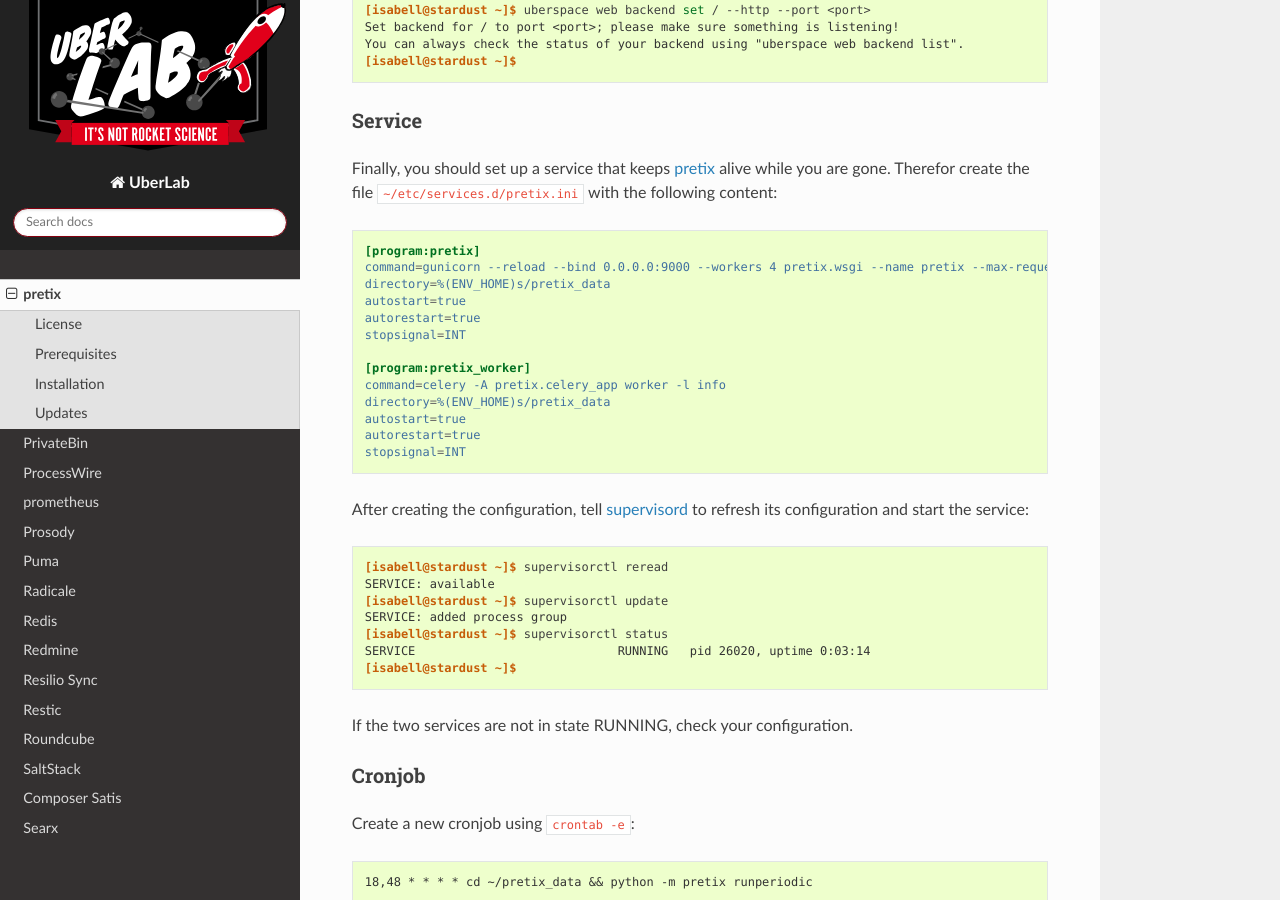
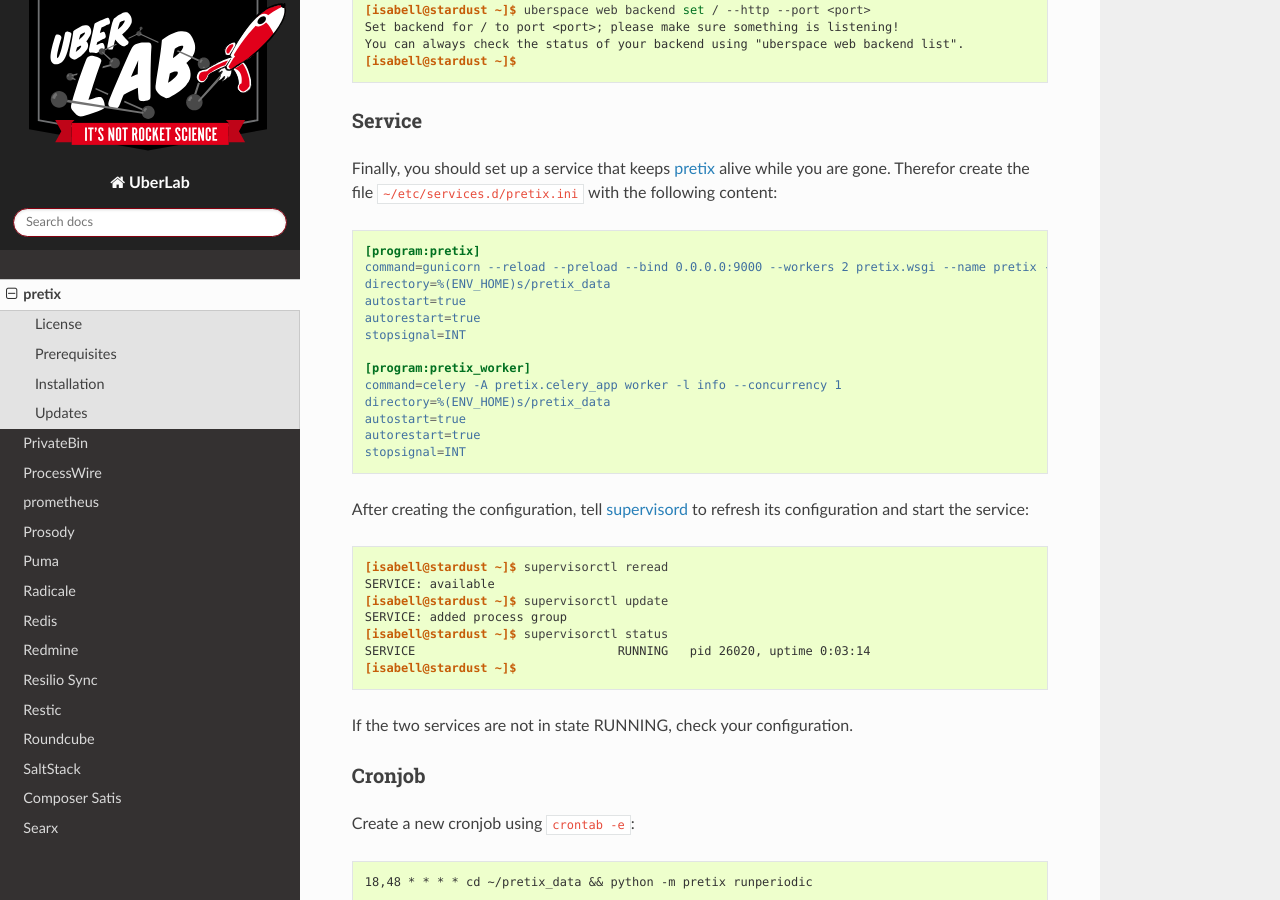
Before and after one commit to Uberspace/lab, a Sphinx documentation site: the page built from source/guide_pretix.rst, in a window 1280 px wide and 900 px high, scrolled down 4376 px. Built offline with Sphinx 7.4.7 and the Read the Docs theme 2.0.0, drawn with Linux system fonts in a browser that asks for light colours.

Commit message:
[pretix] limit memory usage

```diff
--- a/source/guide_pretix.rst
+++ b/source/guide_pretix.rst
@@ -174,14 +174,14 @@ Finally, you should set up a service that keeps pretix_ alive while you are gone
 .. code-block:: ini
 
  [program:pretix]
- command=gunicorn --reload --bind 0.0.0.0:9000 --workers 4 pretix.wsgi --name pretix --max-requests 1200 --max-requests-jitter 50
+ command=gunicorn --reload --preload --bind 0.0.0.0:9000 --workers 2 pretix.wsgi --name pretix --max-requests 1200 --max-requests-jitter 50
  directory=%(ENV_HOME)s/pretix_data
  autostart=true
  autorestart=true
  stopsignal=INT
 
  [program:pretix_worker]
- command=celery -A pretix.celery_app worker -l info
+ command=celery -A pretix.celery_app worker -l info --concurrency 1
  directory=%(ENV_HOME)s/pretix_data
  autostart=true
  autorestart=true
```
